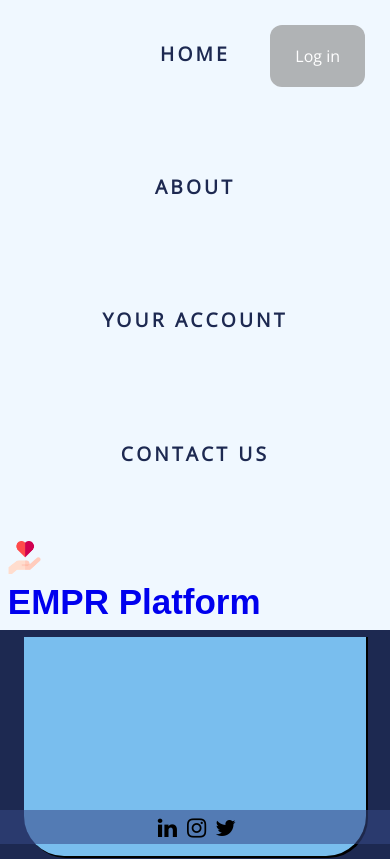
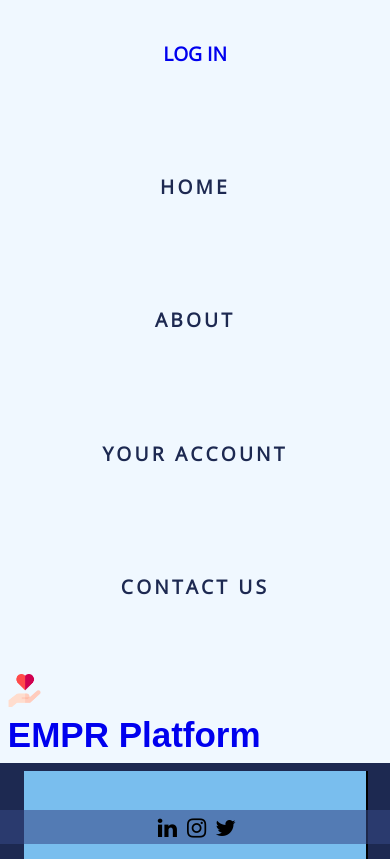
Before and after one commit to j-galkiewicz/EMPR-Platform, a React (Create React App) app: page / in a window 390 px wide. Shown: the top 859 px of the page. Built offline with nearby package versions, Linux system fonts and the light colour scheme; a web font is replaced by a local one.

Commit message:
responsive menu login button

```diff
--- a/src/components/Menu/Menu.js
+++ b/src/components/Menu/Menu.js
@@ -5,6 +5,7 @@ const Menu = () => {
     return (
         <nav className="head__nav">
             <ul>
+                <li><a className="head__nav--item-login" href="/login">Log in</a></li>
                 <li><a className="head__nav--item" href="/home">Home</a></li>
                 <li><a className="head__nav--item" href="/about">About</a></li>
                 <li><a className="head__nav--item" href="/yourAccount">Your account</a></li>
--- a/src/sass/elements/_button.scss
+++ b/src/sass/elements/_button.scss
@@ -26,6 +26,9 @@
     text-transform: uppercase;
     color: rgb(99, 96, 96);
     }
+    @include respond(phone) {
+        display: none;
+    }
 }
 .btnGeo {
     float: right;
--- a/src/sass/elements/_menu.scss
+++ b/src/sass/elements/_menu.scss
@@ -5,7 +5,7 @@
     align-self: center;
     width: 100%;
 
-    &--item {
+    &--item, &-login {
         position: inline-block;
         min-height: 15px;
         padding:  1rem;
@@ -15,7 +15,26 @@
         text-transform: uppercase;
         font-weight: bold;
         color: rgb(29, 41, 81);
-
+        &-login {
+            display: none;
+            text-transform: uppercase;
+            @include respond(phone) {
+                display: block;
+                margin: 0;
+                font-size: 1.2rem;
+                font-weight: bold;
+                text-align: center;
+                overflow-x: hidden;
+                transition: 0.5s;
+                height: 12vh;
+                padding: 2rem 0 0;
+                text-decoration: none;
+            }
+            &:hover {
+                color: rgba(135, 134, 134, 0.652);
+                padding: auto;
+            }
+        }
         @include respond(tab-land) {
             font-size: .8rem;
             letter-spacing: .2rem;
@@ -50,9 +69,8 @@
             transition: 0.5s;
             height: 12vh;
             }
-
         &:hover {
-            color: rgba(152, 152, 152, 0.714);
+            color: rgba(135, 134, 134, 0.652);
             padding: auto;
         }
     }
```
Also changed, not shown: 1 other file (tests, documents, lock files or other folders).
